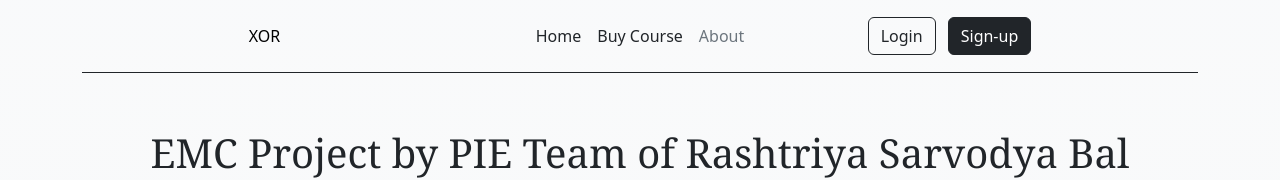
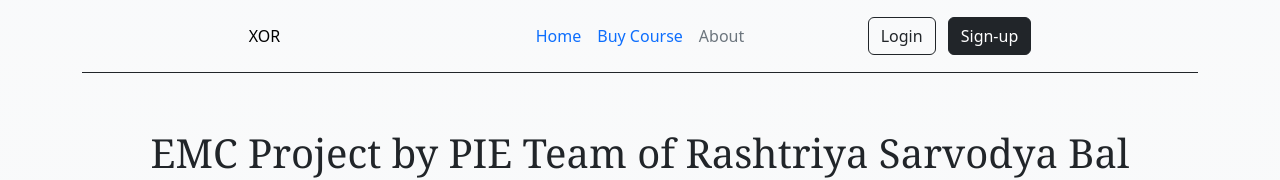
Before and after one commit to xoremc/xoremc.github.io, a plain HTML site: page about.html in a window 1280 px wide. Shown: the top 180 px of the page. Drawn offline with nearby package versions, Linux system fonts and the light colour scheme.

Commit message:
Update about.html

```diff
--- a/about.html
+++ b/about.html
@@ -15,8 +15,8 @@
                     <a href="/index.html" class="d-inline-flex link-body-emphasis text-decoration-none">XOR</a>
                 </div>
                 <ul class="nav col-12 col-md-auto mb-2 justify-content-center mb-md-0">
-                <li><a href="/index.html" class="nav-link px-2 text-dark link-danger">Home</a></li>
-                <li><a href="/pricing.html" class="nav-link px-2 text-dark link-danger ">Buy Course</a></li>
+                    <li><a href="/index.html" class="nav-link px-2  link-primary">Home</a></li>
+                    <li><a href="/pricing.html" class="nav-link px-2 link-primary ">Buy Course</a></li>
                     <li><a href="#" class="nav-link px-2 link-secondary" >About</a></li>
                 </ul>
                 <div class="col-md-3 text-end">
```
Lines whose indentation alone changed are shown as unchanged.
